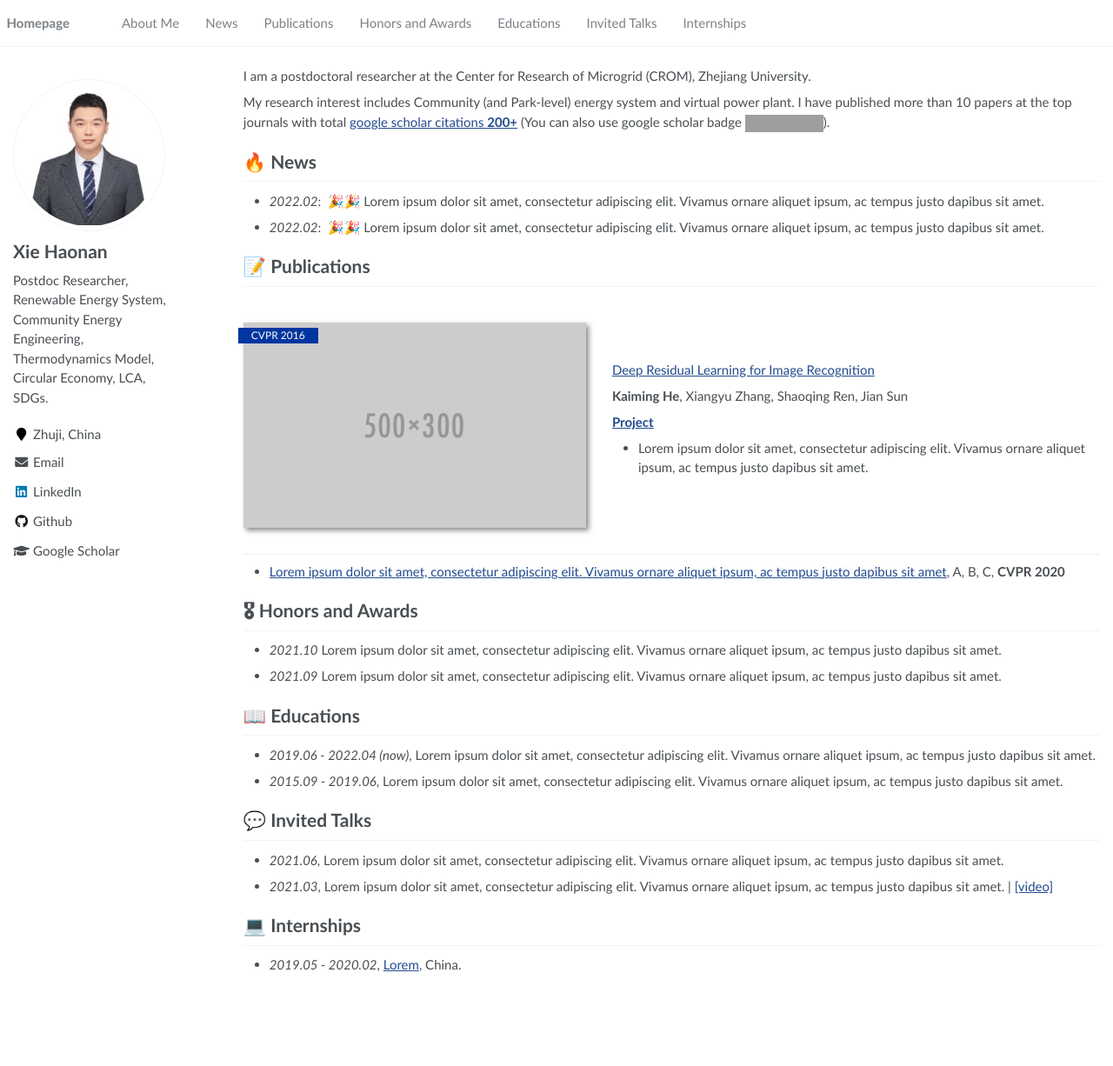
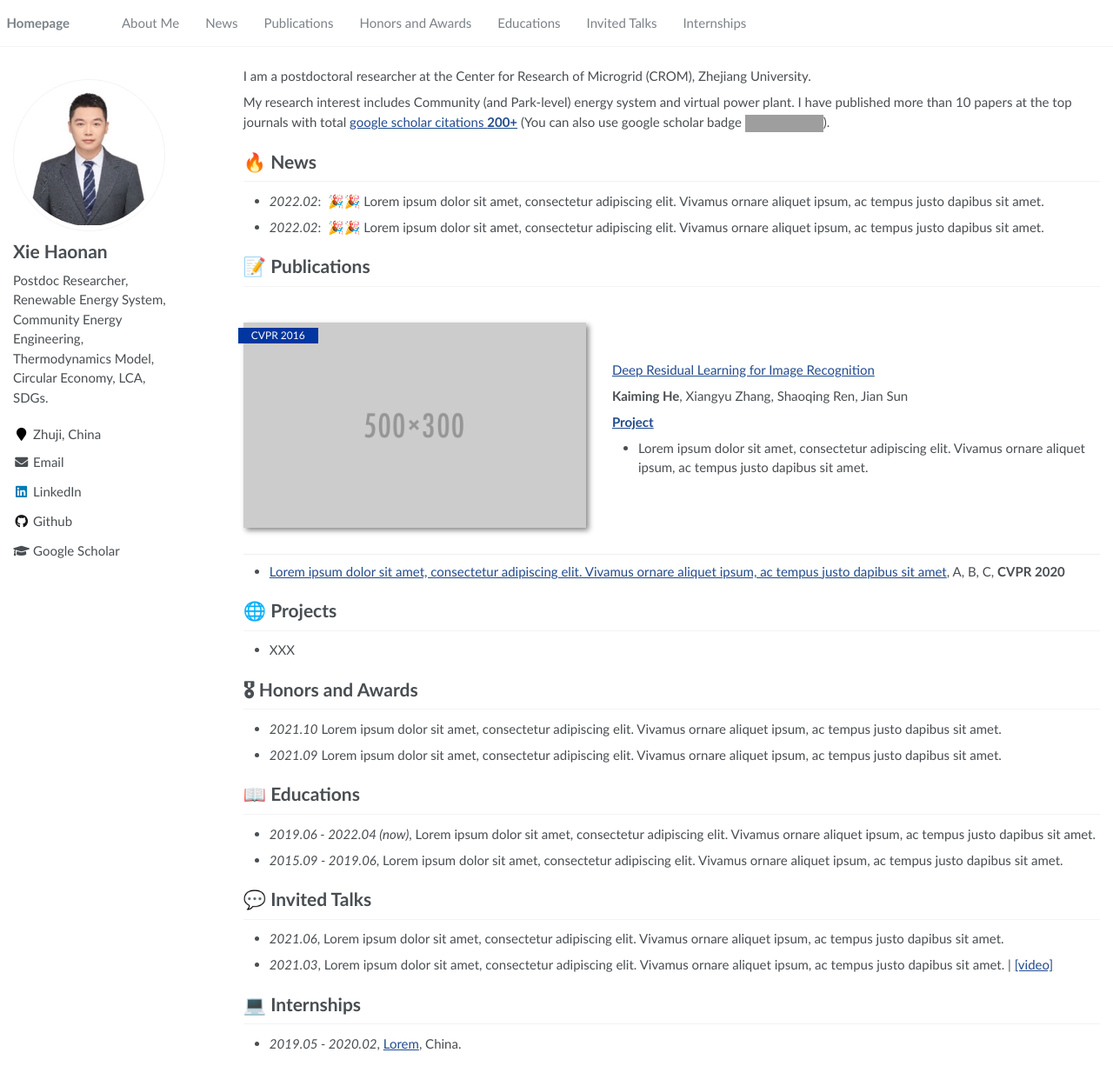
Before and after one commit to xie-haonan/xie-haonan.github.io, a Jekyll site: the page built from _pages/about.md, in a window 1280 px wide and 1226 px high. Shown: the whole window at 87% size. Built offline with Jekyll 4.4.1, drawn with Linux system fonts in a browser that asks for light colours; grey boxes are pictures that could not be loaded.

Commit message:
项目的字符

```diff
--- a/_pages/about.md
+++ b/_pages/about.md
@@ -21,10 +21,10 @@ I am a postdoctoral researcher at the Center for Research of Microgrid (CROM), Z
 
 My research interest includes Community (and Park-level) energy system and virtual power plant. I have published more than 10 papers at the top journals with total <a href='https://scholar.google.com/citations?user=RylWV7cAAAAJ&hl'>google scholar citations <strong><span id='total_cit'>200+</span></strong></a> (You can also use google scholar badge <a href='https://scholar.google.com/citations?user=RylWV7cAAAAJ&hl'><img src="https://img.shields.io/endpoint?url={{ url | url_encode }}&logo=Google%20Scholar&labelColor=f6f6f6&color=9cf&style=flat&label=citations"></a>).
 
+# 🔥 News
 
-# 🔥 News
-- *2022.02*: &nbsp;🎉🎉 Lorem ipsum dolor sit amet, consectetur adipiscing elit. Vivamus ornare aliquet ipsum, ac tempus justo dapibus sit amet.
-- *2022.02*: &nbsp;🎉🎉 Lorem ipsum dolor sit amet, consectetur adipiscing elit. Vivamus ornare aliquet ipsum, ac tempus justo dapibus sit amet.
+- _2022.02_: &nbsp;🎉🎉 Lorem ipsum dolor sit amet, consectetur adipiscing elit. Vivamus ornare aliquet ipsum, ac tempus justo dapibus sit amet.
+- _2022.02_: &nbsp;🎉🎉 Lorem ipsum dolor sit amet, consectetur adipiscing elit. Vivamus ornare aliquet ipsum, ac tempus justo dapibus sit amet.
 
 # 📝 Publications
 
@@ -36,23 +36,32 @@ My research interest includes Community (and Park-level) energy system and virtu
 **Kaiming He**, Xiangyu Zhang, Shaoqing Ren, Jian Sun
 
 [**Project**](https://scholar.google.com/citations?view_op=view_citation&hl=zh-CN&user=DhtAFkwAAAAJ&citation_for_view=DhtAFkwAAAAJ:ALROH1vI_8AC) <strong><span class='show_paper_citations' data='DhtAFkwAAAAJ:ALROH1vI_8AC'></span></strong>
+
 - Lorem ipsum dolor sit amet, consectetur adipiscing elit. Vivamus ornare aliquet ipsum, ac tempus justo dapibus sit amet.
 </div>
 </div>
 
 - [Lorem ipsum dolor sit amet, consectetur adipiscing elit. Vivamus ornare aliquet ipsum, ac tempus justo dapibus sit amet](https://github.com), A, B, C, **CVPR 2020**
 
+# 🌐 Projects
+
+- XXX
+
 # 🎖 Honors and Awards
-- *2021.10* Lorem ipsum dolor sit amet, consectetur adipiscing elit. Vivamus ornare aliquet ipsum, ac tempus justo dapibus sit amet.
-- *2021.09* Lorem ipsum dolor sit amet, consectetur adipiscing elit. Vivamus ornare aliquet ipsum, ac tempus justo dapibus sit amet.
+
+- _2021.10_ Lorem ipsum dolor sit amet, consectetur adipiscing elit. Vivamus ornare aliquet ipsum, ac tempus justo dapibus sit amet.
+- _2021.09_ Lorem ipsum dolor sit amet, consectetur adipiscing elit. Vivamus ornare aliquet ipsum, ac tempus justo dapibus sit amet.
 
 # 📖 Educations
-- *2019.06 - 2022.04 (now)*, Lorem ipsum dolor sit amet, consectetur adipiscing elit. Vivamus ornare aliquet ipsum, ac tempus justo dapibus sit amet.
-- *2015.09 - 2019.06*, Lorem ipsum dolor sit amet, consectetur adipiscing elit. Vivamus ornare aliquet ipsum, ac tempus justo dapibus sit amet.
+
+- _2019.06 - 2022.04 (now)_, Lorem ipsum dolor sit amet, consectetur adipiscing elit. Vivamus ornare aliquet ipsum, ac tempus justo dapibus sit amet.
+- _2015.09 - 2019.06_, Lorem ipsum dolor sit amet, consectetur adipiscing elit. Vivamus ornare aliquet ipsum, ac tempus justo dapibus sit amet.
 
 # 💬 Invited Talks
-- *2021.06*, Lorem ipsum dolor sit amet, consectetur adipiscing elit. Vivamus ornare aliquet ipsum, ac tempus justo dapibus sit amet.
-- *2021.03*, Lorem ipsum dolor sit amet, consectetur adipiscing elit. Vivamus ornare aliquet ipsum, ac tempus justo dapibus sit amet.  \| [\[video\]](https://github.com/)
+
+- _2021.06_, Lorem ipsum dolor sit amet, consectetur adipiscing elit. Vivamus ornare aliquet ipsum, ac tempus justo dapibus sit amet.
+- _2021.03_, Lorem ipsum dolor sit amet, consectetur adipiscing elit. Vivamus ornare aliquet ipsum, ac tempus justo dapibus sit amet. \| [\[video\]](https://github.com/)
 
 # 💻 Internships
-- *2019.05 - 2020.02*, [Lorem](https://github.com/), China.
+
+- _2019.05 - 2020.02_, [Lorem](https://github.com/), China.
```
